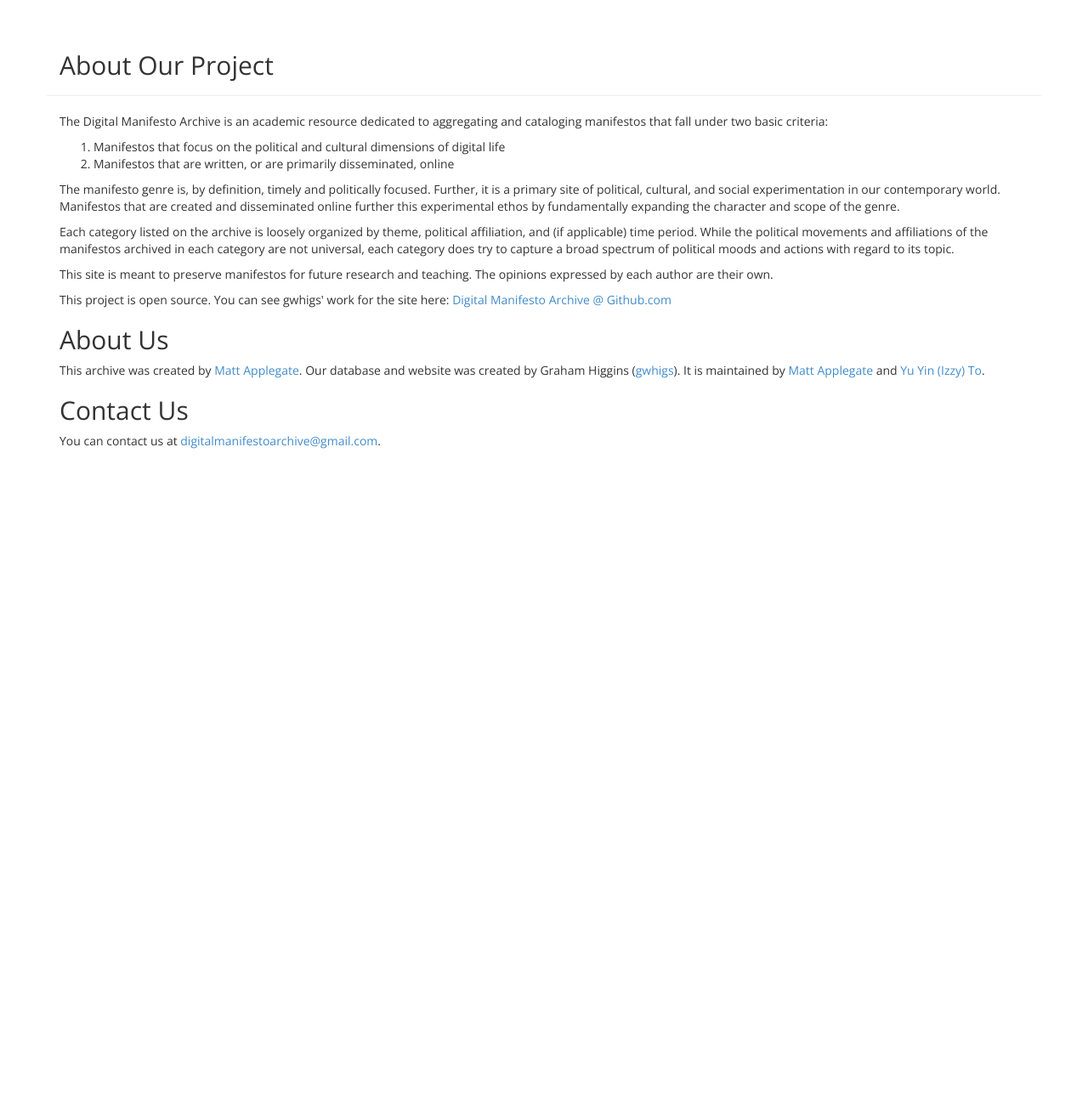
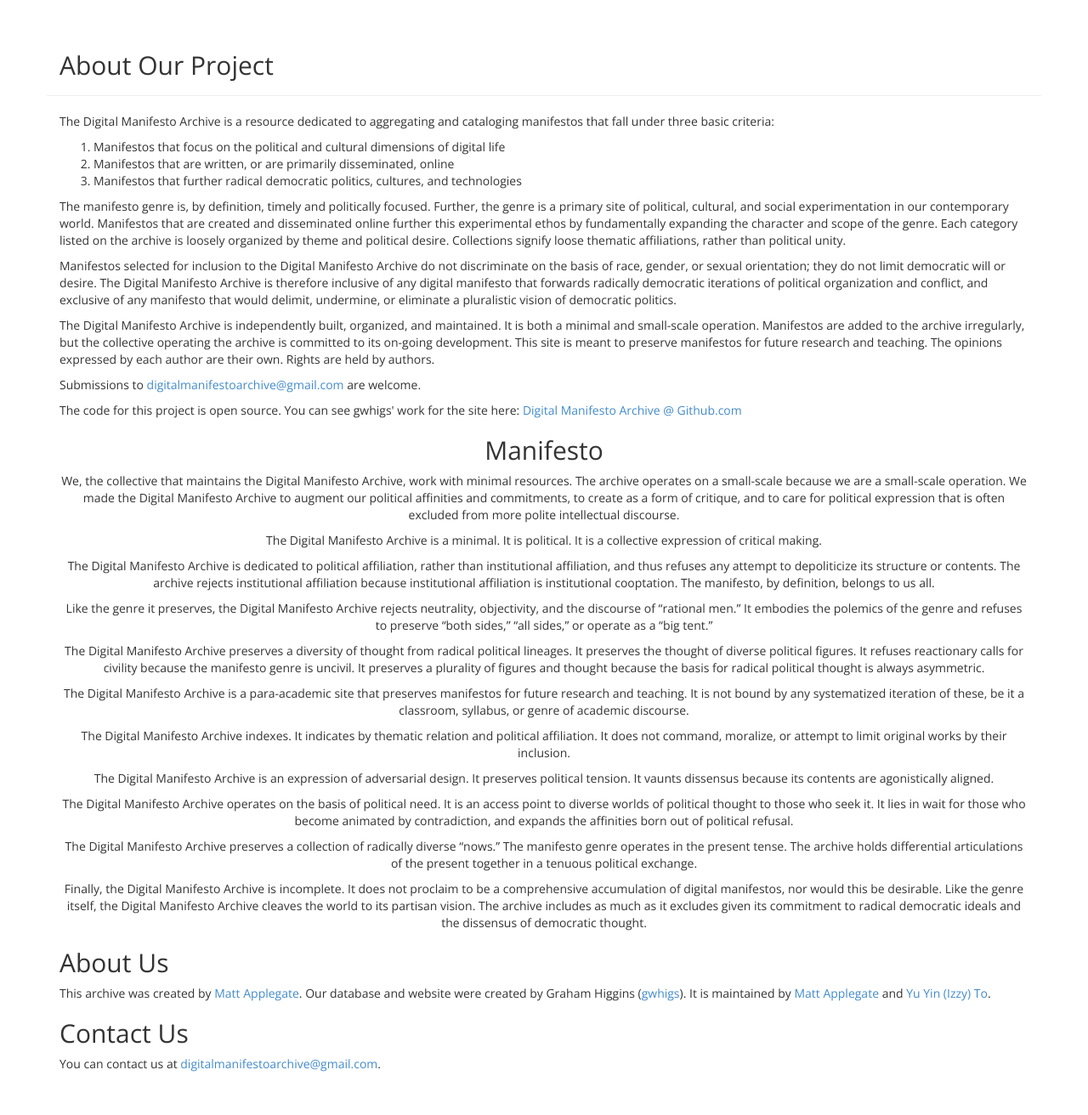
Before and after one commit to gwhigs/digital-manifesto, a Django app: page /about/ in a window 1280 px wide. Shown: the part 52-1364 px from the top of the page at 85% size. Before the commit the page ends 580 px from the top, so only its background shows below. Run offline with Django 3.2, Linux system fonts and the light colour scheme; parts of the project's set-up code (start-up, migrations or seed data) failed here and were passed over; some libraries are stand-ins or nearby versions.

Commit message:
Update about page

```diff
--- a/templates/about.html
+++ b/templates/about.html
@@ -4,22 +4,39 @@
 
 {% block content %}
 <div class="container">
-        <p>The Digital Manifesto Archive is an academic resource dedicated to aggregating and cataloging manifestos that fall under two basic criteria:</p>
-        <ol>
-            <li>Manifestos that focus on the political and cultural dimensions of digital life</li>
-            <li>Manifestos that are written, or are primarily disseminated, online</li>
-        </ol>
-        <p>The manifesto genre is, by definition, timely and politically focused. Further, it is a primary site of political, cultural, and social experimentation in our contemporary world. Manifestos that are created and disseminated online further this experimental ethos by fundamentally expanding the character and scope of the genre.</p>
-        <p>Each category listed on the archive is loosely organized by theme, political affiliation, and (if applicable) time period. While the political movements and affiliations of the manifestos archived in each category are not universal, each category does try to capture a broad spectrum of political moods and actions with regard to its topic.</p>
-		<p>This site is meant to preserve manifestos for future research and teaching. The opinions expressed by each author are their own.</p>
-        <p>This project is open source. You can see gwhigs' work for the site here: <a href="https://github.com/gwhigs/digital-manifesto"> Digital Manifesto Archive @ Github.com</a></p>
+    <p>The Digital Manifesto Archive is a resource dedicated to aggregating and cataloging manifestos that fall under three basic criteria:</p>
+    <ol>
+        <li>Manifestos that focus on the political and cultural dimensions of digital life</li>
+        <li>Manifestos that are written, or are primarily disseminated, online</li>
+        <li>Manifestos that further radical democratic politics, cultures, and technologies</li>
+    </ol>
+    <p>The manifesto genre is, by definition, timely and politically focused. Further, the genre is a primary site of political, cultural, and social experimentation in our contemporary world. Manifestos that are created and disseminated online further this experimental ethos by fundamentally expanding the character and scope of the genre. Each category listed on the archive is loosely organized by theme and political desire. Collections signify loose thematic affiliations, rather than political unity.</p>
+    <p>Manifestos selected for inclusion to the Digital Manifesto Archive do not discriminate on the basis of race, gender, or sexual orientation; they do not limit democratic will or desire. The Digital Manifesto Archive is therefore inclusive of any digital manifesto that forwards radically democratic iterations of political organization and conflict, and exclusive of any manifesto that would delimit, undermine, or eliminate a pluralistic vision of democratic politics.</p>
+    <p>The Digital Manifesto Archive is independently built, organized, and maintained. It is both a minimal and small-scale operation. Manifestos are added to the archive irregularly, but the collective operating the archive is committed to its on-going development. This site is meant to preserve manifestos for future research and teaching. The opinions expressed by each author are their own. Rights are held by authors.</p>
+    <p>Submissions to <a href="mailto:digitalmanifestoarchive@gmail.com">digitalmanifestoarchive@gmail.com</a> are welcome.</p>
+    <p>The code for this project is open source. You can see gwhigs' work for the site here: <a href="https://github.com/gwhigs/digital-manifesto">Digital Manifesto Archive @ Github.com</a></p>
+
+    <div class="text-center">
+        <h2>Manifesto</h2>
+        <p>We, the collective that maintains the Digital Manifesto Archive, work with minimal resources. The archive operates on a small-scale because we are a small-scale operation. We made the Digital Manifesto Archive to augment our political affinities and commitments, to create as a form of critique, and to care for political expression that is often excluded from more polite intellectual discourse.</p>
+        <p>The Digital Manifesto Archive is a minimal. It is political. It is a collective expression of critical making.</p>
+        <p>The Digital Manifesto Archive is dedicated to political affiliation, rather than institutional affiliation, and thus refuses any attempt to depoliticize its structure or contents. The archive rejects institutional affiliation because institutional affiliation is institutional cooptation. The manifesto, by definition, belongs to us all.</p>
+        <p>Like the genre it preserves, the Digital Manifesto Archive rejects neutrality, objectivity, and the discourse of “rational men.” It embodies the polemics of the genre and refuses to preserve “both sides,” “all sides,” or operate as a “big tent.”</p>
+        <p>The Digital Manifesto Archive preserves a diversity of thought from radical political lineages. It preserves the thought of diverse political figures. It refuses reactionary calls for civility because the manifesto genre is uncivil. It preserves a plurality of figures and thought because the basis for radical political thought is always asymmetric.</p>
+        <p>The Digital Manifesto Archive is a para-academic site that preserves manifestos for future research and teaching. It is not bound by any systematized iteration of these, be it a classroom, syllabus, or genre of academic discourse.</p>
+        <p>The Digital Manifesto Archive indexes. It indicates by thematic relation and political affiliation. It does not command, moralize, or attempt to limit original works by their inclusion.</p>
+        <p>The Digital Manifesto Archive is an expression of adversarial design. It preserves political tension. It vaunts dissensus because its contents are agonistically aligned.</p>
+        <p>The Digital Manifesto Archive operates on the basis of political need. It is an access point to diverse worlds of political thought to those who seek it. It lies in wait for those who become animated by contradiction, and expands the affinities born out of political refusal.</p>
+        <p>The Digital Manifesto Archive preserves a collection of radically diverse “nows.” The manifesto genre operates in the present tense. The archive holds differential articulations of the present together in a tenuous political exchange.</p>
+        <p>Finally, the Digital Manifesto Archive is incomplete. It does not proclaim to be a comprehensive accumulation of digital manifestos, nor would this be desirable. Like the genre itself, the Digital Manifesto Archive cleaves the world to its partisan vision. The archive includes as much as it excludes given its commitment to radical democratic ideals and the dissensus of democratic thought.</p>
+    </div>
+
     <h2>About Us</h2>
-        <p>This archive was created by <a href="http://mapplega.com">Matt Applegate</a>. Our database and website was created by Graham Higgins (<a href="https://github.com/gwhigs">gwhigs</a>). It is maintained by <a href="http://mapplega.com">Matt Applegate</a> and <a href="http://yuyinto.wordpress.com">Yu Yin (Izzy) To</a>.</p>
+        <p>This archive was created by <a href="http://mapplega.com">Matt Applegate</a>. Our database and website were created by Graham Higgins (<a href="https://github.com/gwhigs">gwhigs</a>). It is maintained by <a href="http://mapplega.com">Matt Applegate</a> and <a href="http://yuyinto.wordpress.com">Yu Yin (Izzy) To</a>.</p>
     <h2>Contact Us</h2>
         <p>You can contact us at <a href="mailto:digitalmediaarchive@gmail.com">digitalmanifestoarchive@gmail.com</a>.</p>
 
 </div>
-
 {% endblock content %}
 
 {% block footer %}
```
